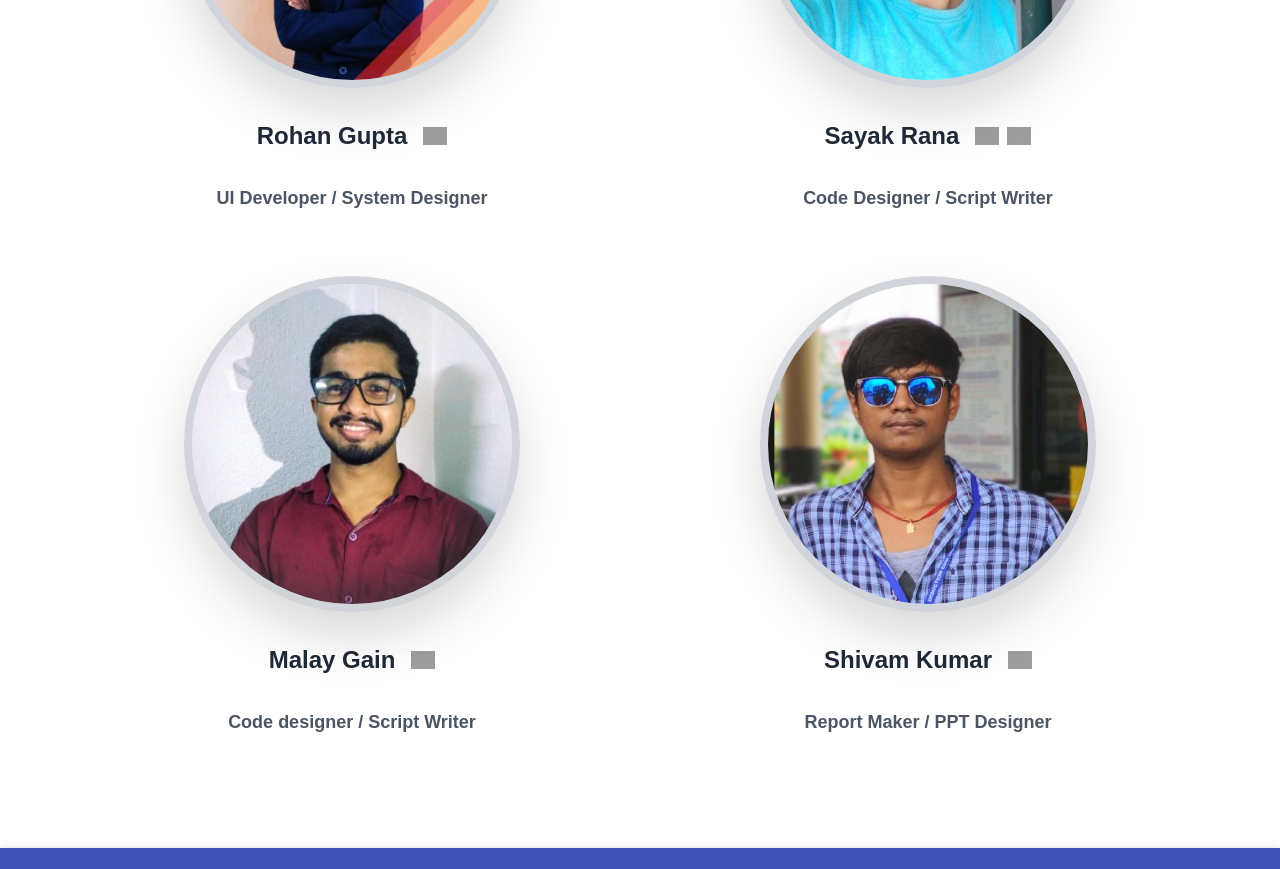
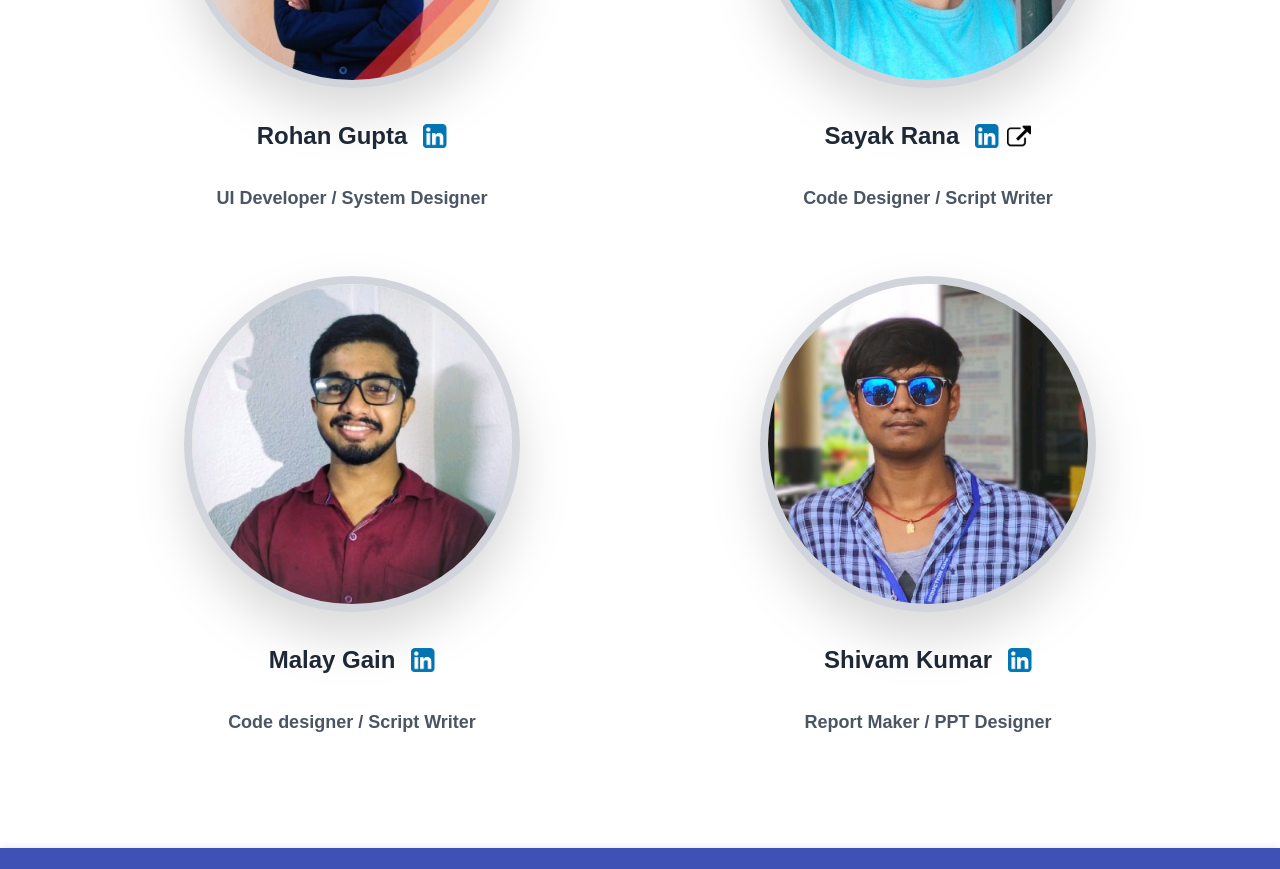
Before and after one commit to Mini-project-iiests/reference-editor, a React (Create React App) app: page /about in a window 1280 px wide. Shown: the part 360-1229 px from the top of the page. Built offline with nearby package versions, Linux system fonts and the light colour scheme; grey boxes are pictures that could not be loaded.

Commit message:
photo err

```diff
--- a/src/containers/Home/about.js
+++ b/src/containers/Home/about.js
@@ -18,7 +18,7 @@ class About extends Component {
               <div className="text-2xl font-bold my-8 flex items-center">
                 <span className="mr-4 text-gray-800">Rohan Gupta</span>
                 <a href="https://www.linkedin.com/in/rohan-gupta-07442917b/" target="_blank">
-                  <img className="w-6" src="https://static-exp1.licdn.com/sc/h/2if24wp7oqlodqdlgei1n1520" alt=""/>
+                  <img className="w-6" src="/linkedin.png" alt=""/>
                 </a>
               </div>
               <div className="text-lg font-semibold text-gray-600">
@@ -32,10 +32,10 @@ class About extends Component {
               <div className="text-2xl font-bold my-8 flex items-center">
                 <span className="mr-4 text-gray-800">Sayak Rana</span>
                 <a href="https://www.linkedin.com/in/sayak-rana-125a48192/" target="_blank">
-                  <img className="w-6" src="https://static-exp1.licdn.com/sc/h/2if24wp7oqlodqdlgei1n1520" alt=""/>
+                  <img className="w-6" src="/linkedin.png" alt=""/>
                 </a>
                 <a href="https://github.com/Mini-project-iiests/reference-editor/blob/master_sayak_ref/index.html" target="_blank">
-                  <img className="w-6 ml-2" src="https://img-premium.flaticon.com/png/512/25/25284.png?token=exp=1622492208~hmac=e8461d41ebec0f168e6d948af617fc3f" alt=""/>
+                  <img className="w-6 ml-2" src="link.png" alt=""/>
                 </a>
               </div>
               <div className="text-lg font-semibold text-gray-600">
@@ -51,7 +51,7 @@ class About extends Component {
               <div className="text-2xl font-bold my-8 flex items-center">
                 <span className="mr-4 text-gray-800">Malay Gain</span>
                 <a href="https://www.linkedin.com/in/malay-gain-43466419a/" target="_blank">
-                  <img className="w-6" src="https://static-exp1.licdn.com/sc/h/2if24wp7oqlodqdlgei1n1520" alt=""/>
+                  <img className="w-6" src="/linkedin.png" alt=""/>
                 </a>
               </div>
               <div className="text-lg font-semibold text-gray-600">
@@ -67,7 +67,7 @@ class About extends Component {
               <div className="text-2xl font-bold my-8 flex items-center">
                 <span className="mr-4 text-gray-800">Shivam Kumar</span>
                 <a href="https://www.linkedin.com/in/shivam-kumar5502/" target="_blank">
-                  <img className="w-6" src="https://static-exp1.licdn.com/sc/h/2if24wp7oqlodqdlgei1n1520" alt=""/>
+                  <img className="w-6" src="/linkedin.png" alt=""/>
                 </a>
               </div>
               <div className="text-lg font-semibold text-gray-600">
```
Also changed, not shown: public/link.png (added), public/linkedin.png (added).
